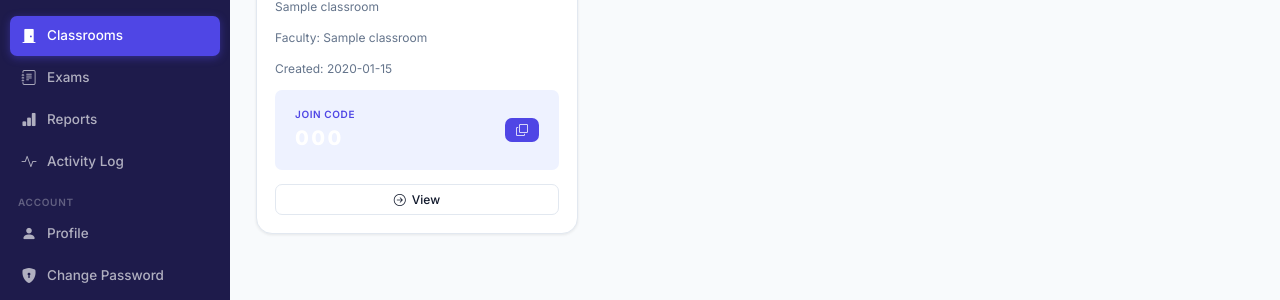
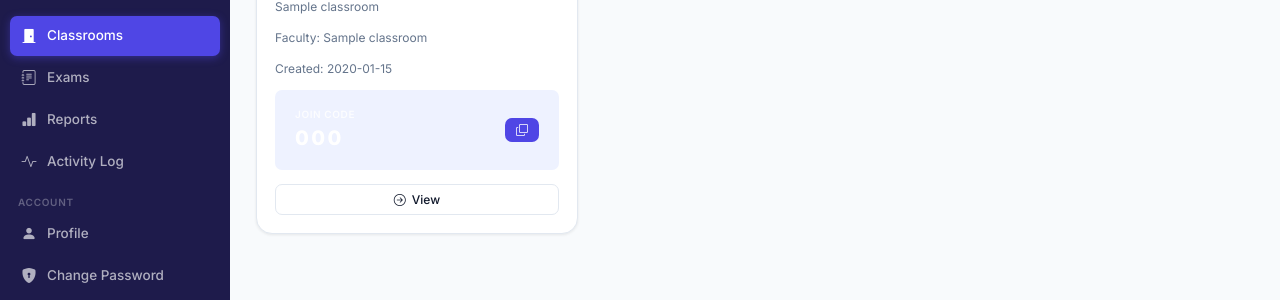
Before and after one commit to Nethinkarakkat/EduSphere, a Flask app: page /admin/classrooms in a window 1280 px wide. Shown: the part 226-526 px from the top of the page. Run offline with Flask 3, Linux system fonts and the light colour scheme; the visitor is signed in with stand-in values (Sample User, id 1); a database or web service that is not in the repository returns one stand-in record (values such as "Sample title"); some libraries are stand-ins or nearby versions.

Commit message:
UI Fixes

```diff
--- a/static/css/style.css
+++ b/static/css/style.css
@@ -246,7 +246,7 @@ body {
 }
 .classroom-code-label {
   font-size: 10px;
-  color: var(--primary);
+  color: rgba(255,255,255,0.8);
   font-weight: 600;
   text-transform: uppercase;
   letter-spacing: 0.06em;
@@ -255,21 +255,18 @@ body {
   font-size: 20px;
   font-weight: 800;
   letter-spacing: 0.12em;
-  color: var(--white);
+  color: #FFFFFF !important;
 }
 
 /* Dark mode classroom code card */
 [data-theme="dark"] .classroom-code-card {
   background: var(--primary-dark);
-}
-[data-theme="dark"] .classroom-code-label {
-  color: var(--primary-light);
 }
 [data-theme="dark"] .classroom-code-value {
   font-size: 34px;
   font-weight: 700;
   letter-spacing: 6px;
-  color: var(--white);
+  color: #FFFFFF !important;
 }
 [data-theme="dark"] .classroom-code-card button {
   background: var(--primary);
--- a/static/js/chart-config.js
+++ b/static/js/chart-config.js
@@ -45,9 +45,10 @@ function getChartOptions(theme = 'light') {
                 display: true,
                 position: 'bottom',
                 labels: {
-                    color: isDark ? '#E5E7EB' : '#374151',
+                    color: isDark ? 'rgba(255,255,255,0.95)' : '#374151',
                     font: {
                         size: 12,
+                        weight: '500',
                         family: "'Inter', system-ui, sans-serif"
                     },
                     padding: 20,
@@ -56,10 +57,10 @@ function getChartOptions(theme = 'light') {
                 }
             },
             tooltip: {
-                backgroundColor: isDark ? 'rgba(17, 24, 39, 0.95)' : 'rgba(255, 255, 255, 0.95)',
-                titleColor: isDark ? '#F9FAFB' : '#111827',
-                bodyColor: isDark ? '#E5E7EB' : '#374151',
-                borderColor: isDark ? 'rgba(75, 85, 99, 0.3)' : 'rgba(209, 213, 219, 0.5)',
+                backgroundColor: isDark ? '#1E293B' : 'rgba(255, 255, 255, 0.95)',
+                titleColor: isDark ? '#FFFFFF' : '#111827',
+                bodyColor: isDark ? '#FFFFFF' : '#374151',
+                borderColor: isDark ? 'rgba(255,255,255,0.1)' : 'rgba(209, 213, 219, 0.5)',
                 borderWidth: 1,
                 cornerRadius: 8,
                 padding: 12,
@@ -82,7 +83,7 @@ function getChartOptions(theme = 'light') {
                     display: false
                 },
                 ticks: {
-                    color: isDark ? '#9CA3AF' : '#6B7280',
+                    color: isDark ? 'rgba(255,255,255,0.75)' : '#4B5563',
                     font: {
                         size: 11,
                         family: "'Inter', system-ui, sans-serif"
@@ -98,11 +99,11 @@ function getChartOptions(theme = 'light') {
             },
             y: {
                 grid: {
-                    color: isDark ? 'rgba(75, 85, 99, 0.2)' : 'rgba(229, 231, 235, 0.8)',
+                    color: isDark ? 'rgba(255,255,255,0.08)' : 'rgba(229, 231, 235, 0.8)',
                     drawBorder: false
                 },
                 ticks: {
-                    color: isDark ? '#9CA3AF' : '#6B7280',
+                    color: isDark ? 'rgba(255,255,255,0.75)' : '#4B5563',
                     font: {
                         size: 11,
                         family: "'Inter', system-ui, sans-serif"
```
